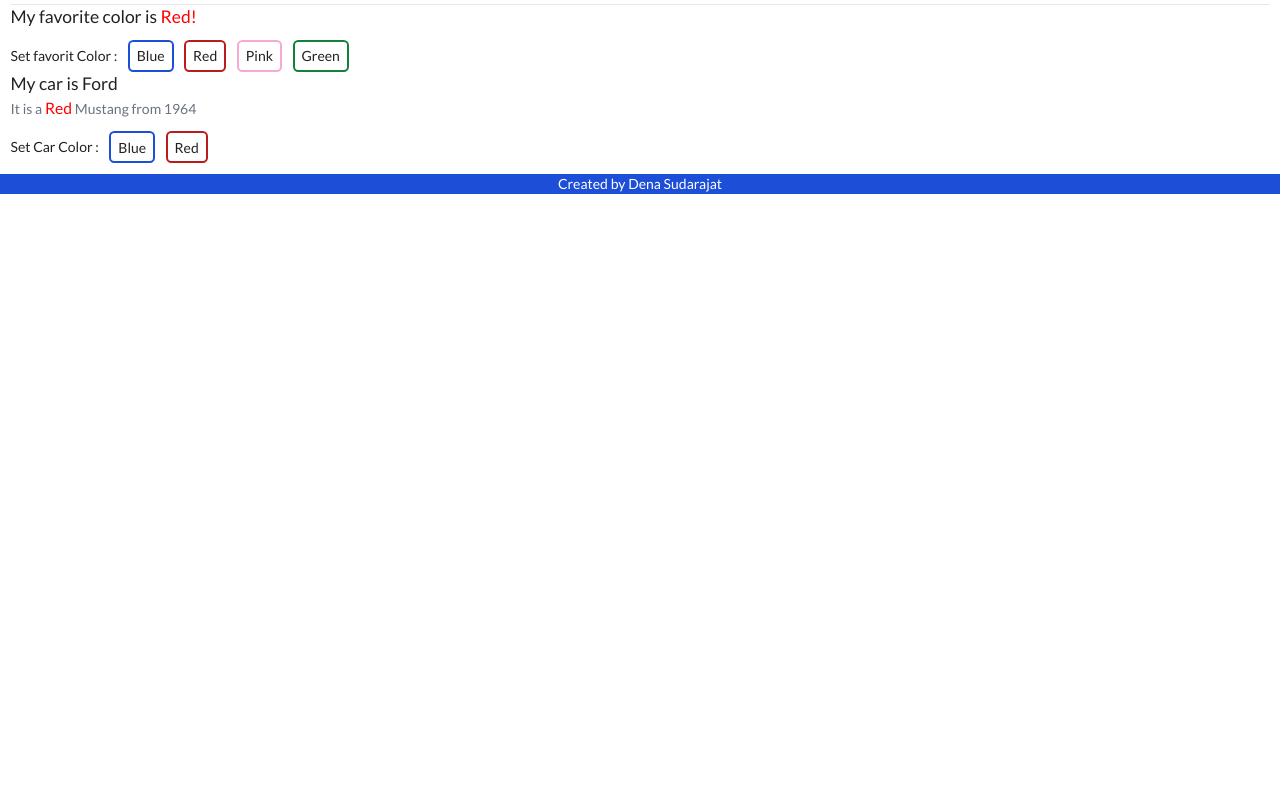
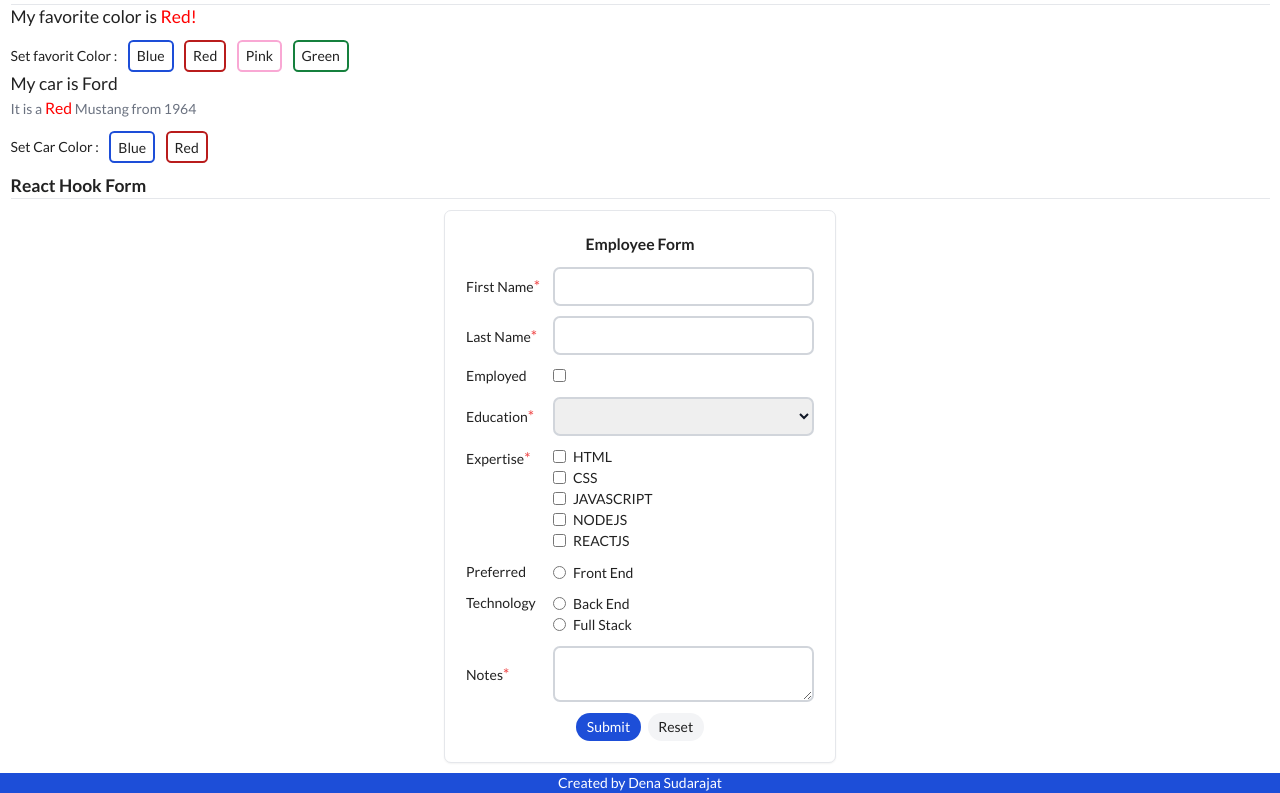
Before and after one commit to devden7/BootcampBatch13-Geeksfarm-Dena, a React (Create React App) app in the folder React.JS/my_first_react/: page / in a window 1280 px wide. Shown: the part 994-1787 px from the top of the page. Before the commit the page ends 1188 px from the top, so only its background shows below. Built offline with nearby package versions, Linux system fonts and the light colour scheme.

Commit message:
feat: form with react hook form

```diff
--- a/React.JS/my_first_react/package.json
+++ b/React.JS/my_first_react/package.json
@@ -11,6 +11,7 @@
     "@testing-library/user-event": "^13.5.0",
     "react": "^19.0.0",
     "react-dom": "^19.0.0",
+    "react-hook-form": "^7.54.2",
     "react-redux": "^9.2.0",
     "react-router-dom": "^7.2.0",
     "react-scripts": "5.0.1",
--- /dev/null
+++ b/React.JS/my_first_react/src/components/formSection/FormField.js
@@ -0,0 +1,189 @@
+import { useState } from 'react';
+import { useForm } from 'react-hook-form';
+
+const FormField = () => {
+  const [valueInput, setValueInput] = useState(null);
+  const [isPreferred, setIsPreferred] = useState(false);
+  const { register, handleSubmit } = useForm();
+  const onSubmit = (data) => {
+    setValueInput(JSON.stringify(data, null, 2));
+    alert(JSON.stringify(data, null, 2));
+  };
+
+  const resetHandler = () => {
+    setValueInput(null);
+  };
+  return (
+    <div className="mx-auto max-w-md p-6 bg-white border border-gray-200 rounded-lg shadow-sm mt-3">
+      <h3 className="text-center text-lg font-semibold mt-3">Employee Form </h3>
+
+      <form
+        onSubmit={handleSubmit(onSubmit)}
+        className="mt-3 flex flex-col gap-3"
+      >
+        <div className="flex justify-between items-center">
+          <label htmlFor="firstName">
+            First Name<span className="text-red-500 text-lg">*</span>
+          </label>
+          <input
+            {...register('firstName', { required: true })}
+            id="firstName"
+            className="border-2 border-gray-300 text-gray-900 text-sm rounded-lg focus:outline-none focus:border-blue-700  w-3/4 p-2.5"
+          />
+        </div>
+        <div className="flex justify-between items-center">
+          <label htmlFor="lastName">
+            Last Name<span className="text-red-500 text-lg">*</span>
+          </label>
+
+          <input
+            {...register('lastName', { required: true })}
+            id="lastName"
+            className="border-2 border-gray-300 text-gray-900 text-sm rounded-lg focus:outline-none focus:border-blue-700 w-3/4 p-2.5"
+          />
+        </div>
+        <div className="flex justify-between items-center">
+          <p>Employed</p>
+          <div className="w-3/4">
+            <input {...register('isEmployed')} type="checkbox" />
+          </div>
+        </div>
+        <div className="flex justify-between items-center">
+          <label htmlFor="education">
+            Education<span className="text-red-500 text-lg">*</span>
+          </label>
+
+          <select
+            {...register('education', { required: true })}
+            id="education"
+            className="border-2 border-gray-300 text-gray-900 text-sm rounded-lg focus:outline-none focus:border-blue-700 w-3/4 p-2.5"
+          >
+            <option value=""></option>
+            <option value="High School">High School</option>
+            <option value="Bachelor Degree">Bachelor Degree</option>
+          </select>
+        </div>
+        <div className="flex justify-between  items-start">
+          <p>
+            Expertise<span className="text-red-500 text-lg">*</span>
+          </p>
+          <div className="flex flex-col w-3/4">
+            <div className="flex gap-2 items-center">
+              <input
+                type="checkbox"
+                value="HTML"
+                id="html"
+                {...register('expertise')}
+              />
+              <label htmlFor="html">HTML</label>
+            </div>
+            <div className="flex gap-2 items-center">
+              <input
+                type="checkbox"
+                value="CSS"
+                id="css"
+                {...register('expertise')}
+              />
+              <label htmlFor="css">CSS</label>
+            </div>
+            <div className="flex gap-2 items-center">
+              <input
+                type="checkbox"
+                value="JAVASCRIPT"
+                id="js"
+                {...register('expertise')}
+              />
+              <label htmlFor="js">JAVASCRIPT</label>
+            </div>
+            <div className="flex gap-2 items-center">
+              <input
+                type="checkbox"
+                value="NODEJS"
+                id="nodejs"
+                {...register('expertise')}
+              />
+              <label htmlFor="nodejs">NODEJS</label>
+            </div>
+            <div className="flex gap-2 items-center">
+              <input
+                type="checkbox"
+                value="REACTJS"
+                id="reactjs"
+                {...register('expertise')}
+              />
+              <label htmlFor="reactjs">REACTJS</label>
+            </div>
+          </div>
+        </div>
+        <div className="flex justify-between items-center">
+          <p>Preferred</p>
+          <div className="flex gap-2 items-center w-3/4">
+            <input
+              {...register('isPreferred')}
+              type="radio"
+              id="frontend"
+              value={isPreferred ? 'Front End' : false}
+              checked={isPreferred}
+              onClick={() => setIsPreferred((prev) => !prev)}
+            />
+            <label htmlFor="frontend">Front End</label>
+          </div>
+        </div>
+        <div className="flex items-start justify-between">
+          <p>Technology</p>
+          <div className="flex flex-col w-3/4">
+            <div className="flex gap-2 items-center">
+              <input
+                {...register('technology')}
+                type="radio"
+                id="backend"
+                value="Back End"
+              />
+              <label htmlFor="backend">Back End</label>
+            </div>
+            <div className="flex gap-2 items-center">
+              <input
+                {...register('technology')}
+                type="radio"
+                id="fullstack"
+                value="Full Stack"
+              />
+              <label htmlFor="fullstack">Full Stack</label>
+            </div>
+          </div>
+        </div>
+        <div className="flex justify-between items-center">
+          <p>
+            Notes<span className="text-red-500 text-lg">*</span>
+          </p>
+          <textarea
+            {...register('notes')}
+            className="w-3/4 border-2 border-gray-300 text-gray-900 text-sm rounded-lg focus:outline-none focus:border-blue-700 p-2.5"
+          />
+        </div>
+        <div className="flex gap-2 justify-center">
+          <button
+            type="submit"
+            className="bg-blue-700 py-1 px-3 text-white cursor-pointer hover:bg-blue-800 duration-300 rounded-full"
+          >
+            Submit
+          </button>
+          <button
+            onClick={() => resetHandler()}
+            type="reset"
+            className=" py-1 px-3 bg-gray-100 cursor-pointer hover:bg-gray-300 duration-300 rounded-full"
+          >
+            Reset
+          </button>
+        </div>
+      </form>
+      {valueInput !== null && (
+        <div className=" p-6 bg-gray-50 border border-gray-200 rounded-lg shadow-sm  max-w-full mt-3">
+          <pre>{valueInput}</pre>
+        </div>
+      )}
+    </div>
+  );
+};
+
+export default FormField;
--- /dev/null
+++ b/React.JS/my_first_react/src/components/formSection/HookForm.js
@@ -0,0 +1,14 @@
+import FormField from './FormField';
+
+const HookForm = () => {
+  return (
+    <section className="mt-3">
+      <h2 className="text-xl font-bold border-b border-gray-200">
+        React Hook Form
+      </h2>
+      <FormField />
+    </section>
+  );
+};
+
+export default HookForm;
--- a/React.JS/my_first_react/src/pages/Home.js
+++ b/React.JS/my_first_react/src/pages/Home.js
@@ -3,6 +3,7 @@ import Layout from '../components/layout/Layout';
 import Started from '../components/startedSection/Started';
 import Comment from '../components/commentSection/Comment';
 import Hooks from '../components/hookSection/Hooks';
+import HookForm from '../components/formSection/HookForm';
 
 const Home = () => {
   return (
@@ -11,6 +12,7 @@ const Home = () => {
       <Started />
       <Comment />
       <Hooks />
+      <HookForm />
     </Layout>
   );
 };
```
Also changed, not shown: 1 other file (tests, documents, lock files or other folders).
